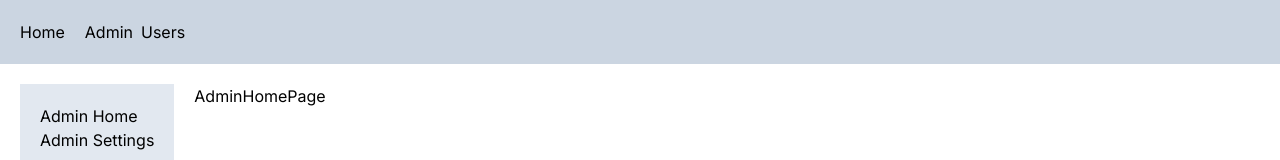
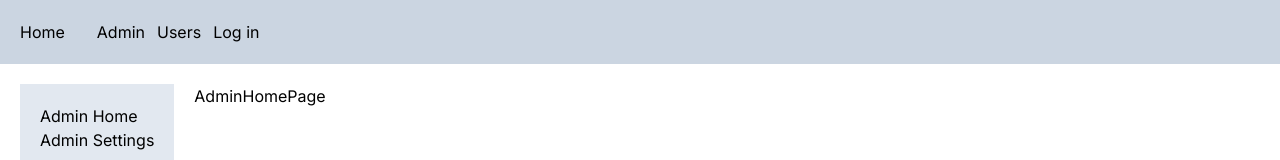
Before and after one commit to programmist/nextjs-test-app, a Next.js app: page /admin in a window 1280 px wide. Shown: the top 160 px of the page. Built offline with nearby package versions, Linux system fonts and the light colour scheme.

Commit message:
Install next-auth, config Google, & create api to view JWT (fun)

```diff
--- a/app/NavBar.tsx
+++ b/app/NavBar.tsx
@@ -3,16 +3,13 @@ import React from "react";
 
 const NavBar = () => {
   return (
-    <div className="flex p-5 bg-slate-300">
+    <div className="flex space-x-3 p-5 bg-slate-300">
       <Link className="mr-5" href="/">
         Home
       </Link>
-      <Link className="mr-2" href="/admin">
-        Admin
-      </Link>
-      <Link className="mr-2" href="/users">
-        Users
-      </Link>
+      <Link href="/admin">Admin</Link>
+      <Link href="/users">Users</Link>
+      <Link href="/api/auth/signin">Log in</Link>
     </div>
   );
 };
--- /dev/null
+++ b/app/api/auth/[...nextauth]/route.ts
@@ -0,0 +1,13 @@
+import NextAuth from "next-auth";
+import GoogleProvider from "next-auth/providers/google";
+
+const handler = NextAuth({
+  providers: [
+    GoogleProvider({
+      clientId: process.env.GOOGLE_CLIENT_ID!,
+      clientSecret: process.env.GOOGLE_CLIENT_SECRET!,
+    }),
+  ],
+});
+
+export { handler as GET, handler as POST };
--- /dev/null
+++ b/app/api/auth/token/route.ts
@@ -0,0 +1,8 @@
+import { getToken } from "next-auth/jwt";
+import { NextRequest, NextResponse } from "next/server";
+
+// Just a fun test to see the jwt via the API
+export async function GET(request: NextRequest) {
+  const token = await getToken({ req: request });
+  return NextResponse.json(token);
+}
--- a/package.json
+++ b/package.json
@@ -18,6 +18,7 @@
     "eslint-config-next": "13.4.19",
     "fast-sort": "^3.4.0",
     "next": "13.4.19",
+    "next-auth": "^4.23.1",
     "next-cloudinary": "^4.22.0",
     "postcss": "8.4.29",
     "prisma": "^5.3.1",
```
Also changed, not shown: 1 other file (tests, documents, lock files or other folders).
